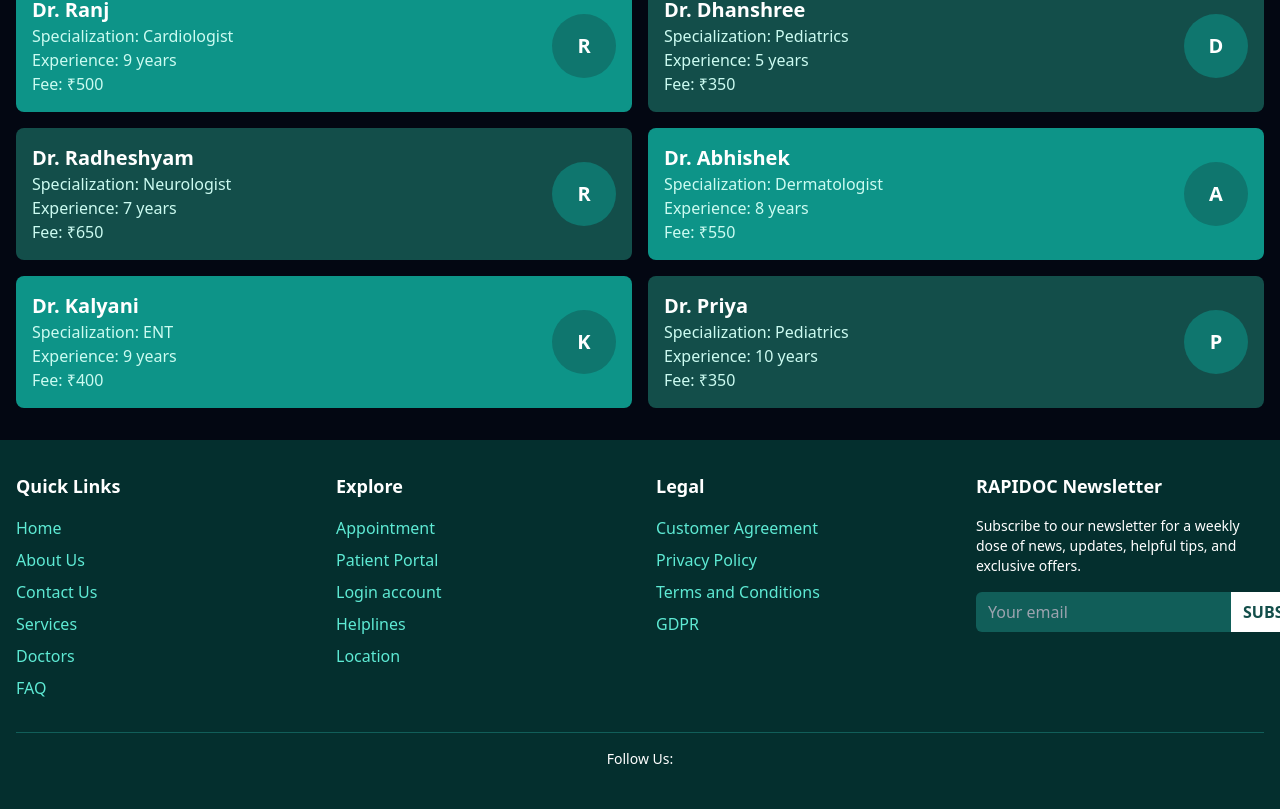
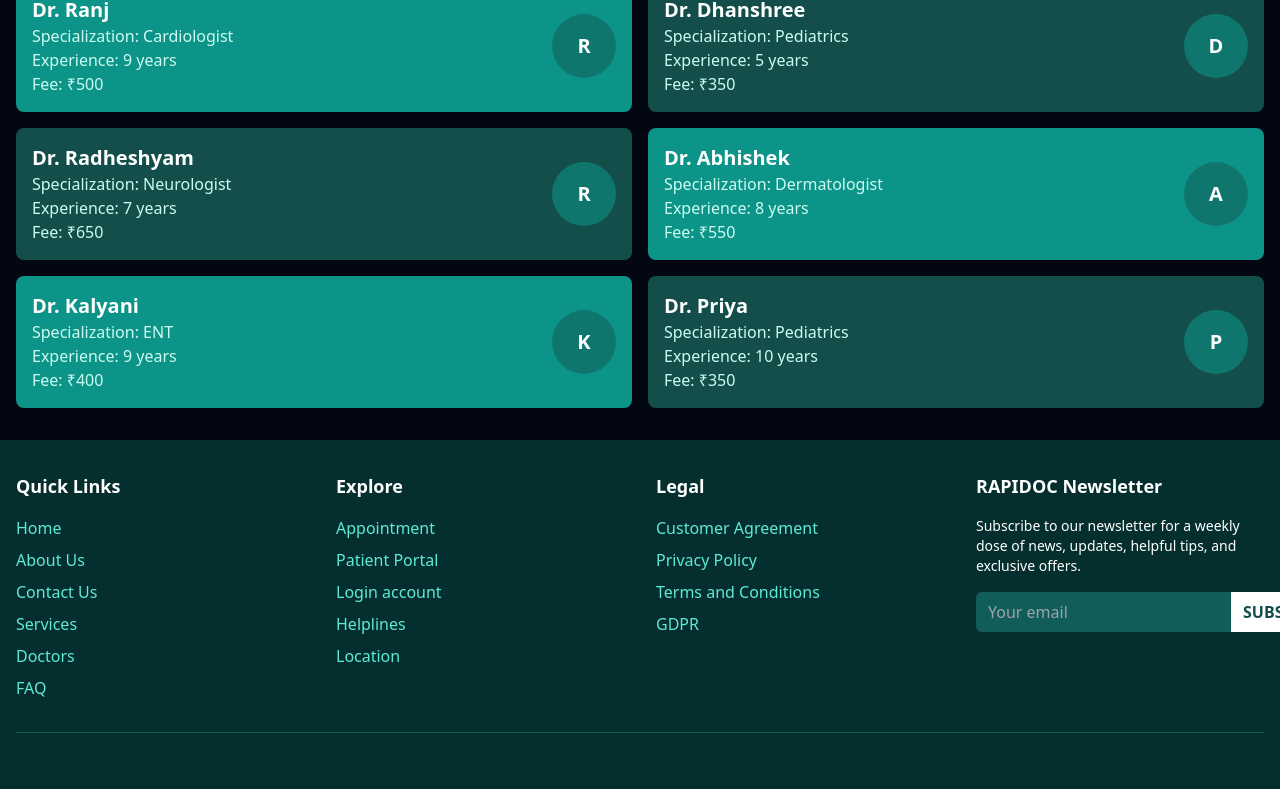
Before and after one commit to maheshpatil369/college_project2, a React (Vite) app in the folder Frontend/: page /apoFind in a window 1280 px wide. Shown: the part 1016-1825 px from the top of the page. Built offline with nearby package versions, Linux system fonts and the light colour scheme.

Commit message:
Apointment updated

```diff
--- a/Frontend/src/components/Apointment.jsx
+++ b/Frontend/src/components/Apointment.jsx
@@ -266,7 +266,7 @@ function Footer() {
         </div>
 
         <div className="mt-8 pt-4 border-t border-teal-800 text-center text-sm">
-          <p>Follow Us:</p>
+          <p></p>
           <div className="flex justify-center space-x-4 mt-2">{/* Social media icons would go here */}</div>
         </div>
       </div>
```
